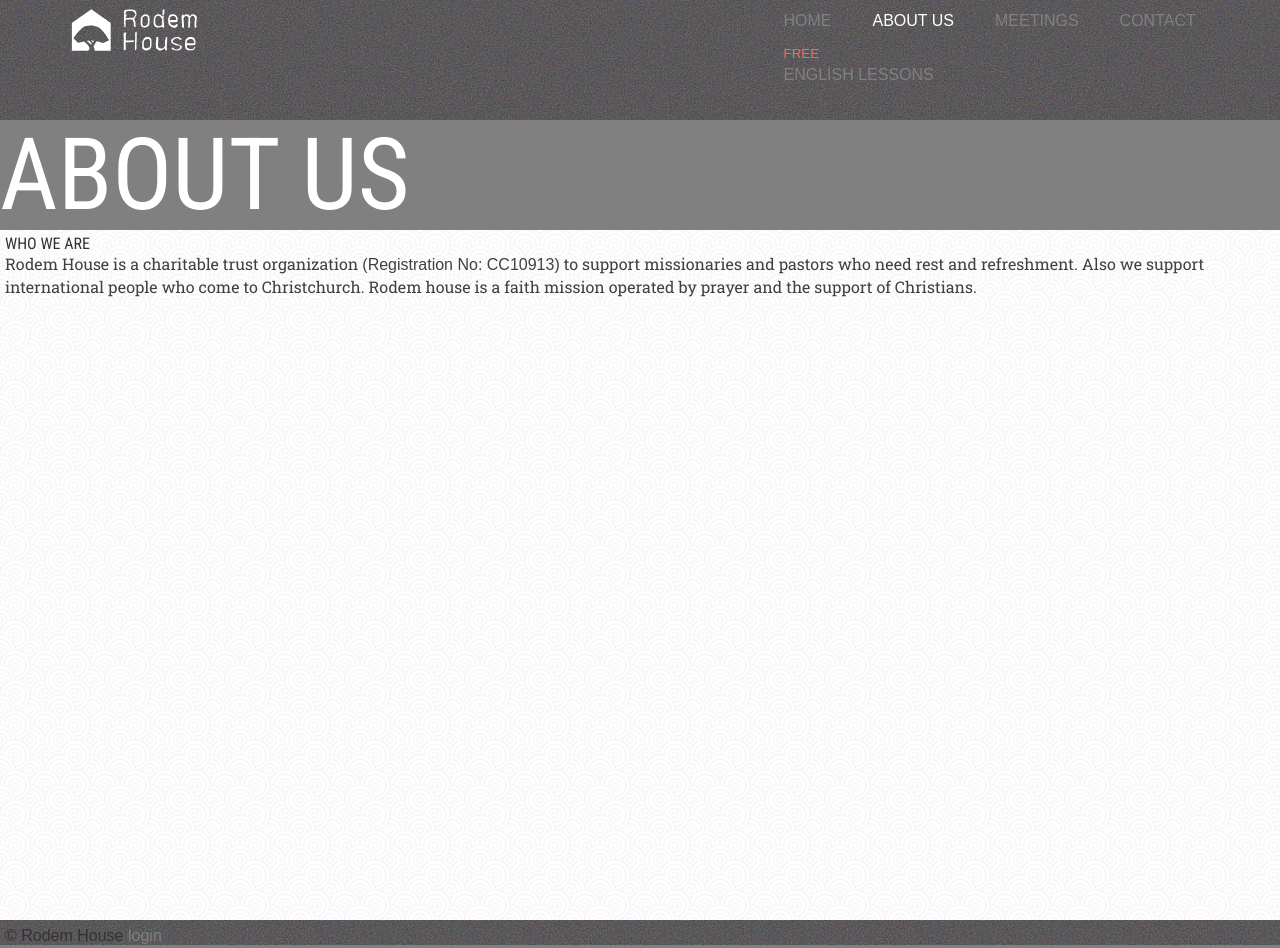
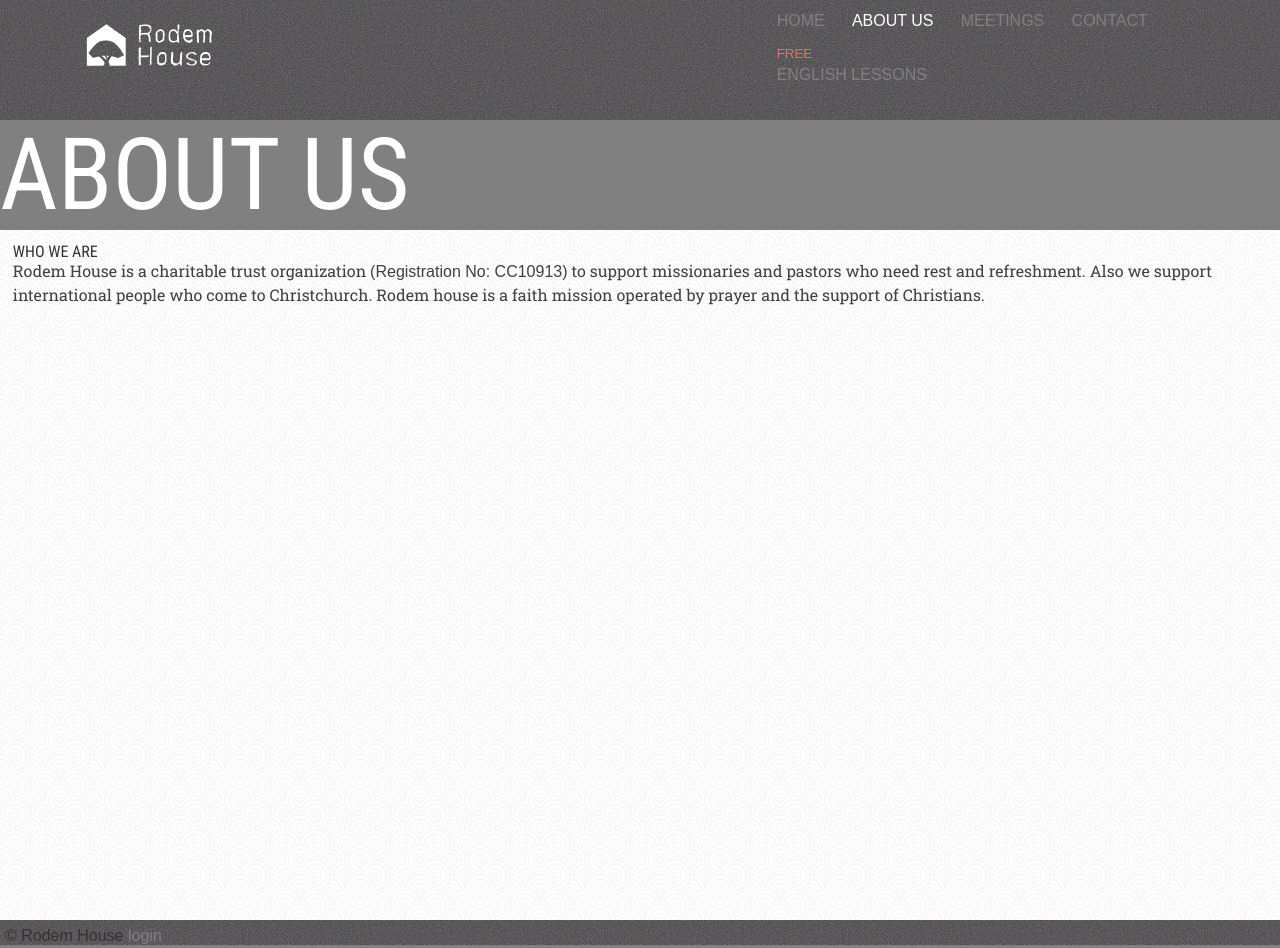
Before and after one commit to peter-sharp/Rodem-house, a PHP site: page /about.php in a window 1280 px wide. Run offline with PHP 8.4, Linux system fonts and the light colour scheme; some libraries are stand-ins or nearby versions.

Commit message:
grouped selectors related to main, logo anchor fix, nav spacing tweak
nested home class into the main tag selector. changed logo anchor size
and moved background image into anchor. fixed nav spacing.

```diff
--- a/css/styles.css
+++ b/css/styles.css
@@ -35,6 +35,12 @@ main {
   height: 100%;
   width: 100%;
   overflow: hidden;
+  /* ///////////////////////////////// page specific ///////////////////////////////// */
+  /* ############################# home ############################# */
+}
+main.home {
+  background: url(../images/BG_home.jpg) no-repeat 0 50%;
+  background-size: cover;
 }
 header,
 footer {
@@ -59,7 +65,7 @@ article {
   background-image: url(../images/swirls.svg);
   background-repeat: repeat;
   background-color: white;
-  padding: 5px;
+  padding: 1%;
 }
 h1 {
   color: white;
@@ -74,17 +80,17 @@ h1 > small {
 }
 h1.logo {
   display: inline-block;
-  background: url(../images/Rodem_logo.svg);
-  background-size: contain;
-  background-repeat: no-repeat;
   min-height: 50px;
   min-width: 129px;
   vertical-align: center;
 }
 h1.logo a {
+  background: url(../images/Rodem_logo.svg);
+  background-size: contain;
+  background-repeat: no-repeat;
   display: inline;
-  width: ;
-  height: ;
+  width: 129px;
+  height: 50px;
   display: block;
   text-indent: -9999px;
 }
@@ -110,10 +116,13 @@ a > small {
 .center-block {
   float: none;
 }
+.CTA_area {
+  background-color: #189ef9;
+}
 /* ############################# nav styles ############################# */
 nav li {
   display: inline-block;
-  padding: 1% 4% 1% 4%;
+  padding: 1% 2.5% 1% 2.5%;
   text-transform: uppercase;
   vertical-align: center;
 }
@@ -123,12 +132,3 @@ nav li.active > a {
 nav a {
   color: grey;
 }
-/* ///////////////////////////////// page specific ///////////////////////////////// */
-/* ############################# home ############################# */
-main.home {
-  background: url(../images/BG_home.jpg) no-repeat 0 50%;
-  background-size: cover;
-}
-.CTA_area {
-  background-color: #189ef9;
-}
--- a/css/styles.less
+++ b/css/styles.less
@@ -48,6 +48,13 @@ main {
   height:     100%;
   width:      100%;
   overflow:   hidden;
+  /* ///////////////////////////////// page specific ///////////////////////////////// */
+
+  /* ############################# home ############################# */
+  &.home{
+    background: @BGimage_home no-repeat 0 50%;
+    background-size: cover;
+  }
 }
 
 header, footer {
@@ -75,7 +82,7 @@ article {
     background-image: @swirls;
     background-repeat: repeat;
     background-color: white;
-    padding: 5px;
+    padding: 1%;
 }
 h1 {
   color: white;
@@ -89,16 +96,17 @@ h1 {
   /* ############################# logo ############################# */
 &.logo {
   display: inline-block;
-  background:@logo;
-  background-size: contain;
-  background-repeat: no-repeat;
+
   min-height: 50px;
   min-width: 129px;
   vertical-align: center;
   a {
+    background:@logo;
+    background-size: contain;
+    background-repeat: no-repeat;
     display: inline;
-    width:;
-    height:;
+    width:129px;
+    height:50px;
     display:block;
     text-indent:-9999px;
   }
@@ -129,13 +137,15 @@ a{
 .center-block {
   float: none;
 }
-
+.CTA_area {
+  background-color: @base_blue;
+}
 /* ############################# nav styles ############################# */
 
 nav{
   li{
     display: inline-block;
-    padding: 1% 4% 1% 4%;
+    padding: 1% 2.5% 1% 2.5%;
     text-transform: uppercase;
     vertical-align: center;
     &.active > a{
@@ -146,19 +156,3 @@ nav{
     color: grey;
   }
 }
-
-
-
-
-/* ///////////////////////////////// page specific ///////////////////////////////// */
-
-/* ############################# home ############################# */
-
-main.home{
-  background: @BGimage_home no-repeat 0 50%;
-  background-size: cover;
-}
-
-.CTA_area {
-  background-color: @base_blue;
-}
```
